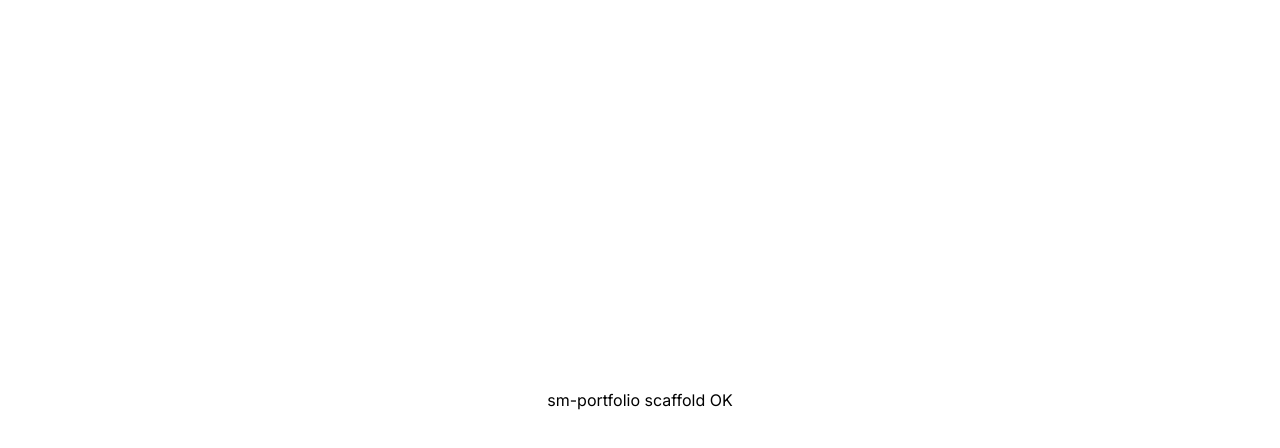
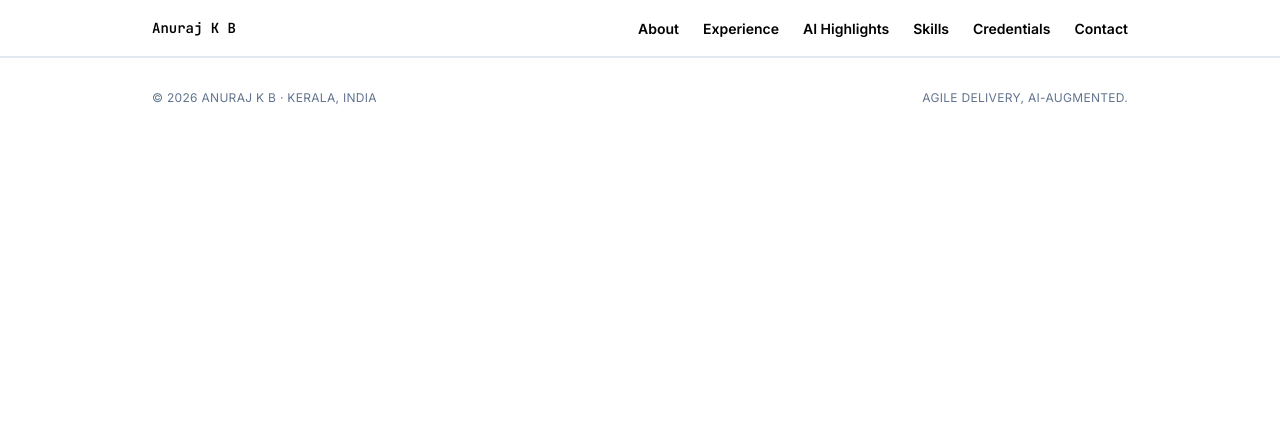
Before and after one commit to anurajkbabu-a11y/sm-portfolio, a Next.js app: page / in a window 1280 px wide. Shown: the top 448 px of the page. Built offline with nearby package versions, Linux system fonts and the light colour scheme.

Commit message:
feat: add Nav and Footer, wire into page composition

```diff
--- a/app/page.tsx
+++ b/app/page.tsx
@@ -1,7 +1,18 @@
+import Nav from "@/components/Nav";
+import Footer from "@/components/Footer";
+
 export default function Home() {
   return (
-    <main className="flex min-h-screen items-center justify-center">
-      <p>sm-portfolio scaffold OK</p>
-    </main>
+    <>
+      <a className="sr-only focus:not-sr-only" href="#main">
+        Skip to content
+      </a>
+
+      <Nav />
+
+      <main id="main">{/* section components are added here task-by-task */}</main>
+
+      <Footer />
+    </>
   );
 }
--- /dev/null
+++ b/components/Footer.tsx
@@ -0,0 +1,12 @@
+import { footer } from "@/content/site";
+
+export default function Footer() {
+  return (
+    <footer className="border-t border-slate-200 py-8">
+      <div className="mx-auto flex max-w-5xl flex-wrap items-center justify-between gap-3 px-6 text-xs uppercase tracking-wide text-slate-500">
+        <p className="m-0">{footer.copyright}</p>
+        <p className="m-0">{footer.tagline}</p>
+      </div>
+    </footer>
+  );
+}
--- /dev/null
+++ b/components/Nav.tsx
@@ -0,0 +1,32 @@
+const links = [
+  { label: "About", href: "#about" },
+  { label: "Experience", href: "#experience" },
+  { label: "AI Highlights", href: "#ai-highlights" },
+  { label: "Skills", href: "#skills" },
+  { label: "Credentials", href: "#credentials" },
+  { label: "Contact", href: "#contact" },
+];
+
+export default function Nav() {
+  return (
+    <header className="sticky top-0 z-50 border-b border-slate-200 bg-white/80 backdrop-blur">
+      <nav className="mx-auto flex max-w-5xl flex-wrap items-center justify-between gap-4 px-6 py-4">
+        <a href="#top" className="font-mono text-sm font-bold text-slate-900">
+          Anuraj K B
+        </a>
+        <ul className="flex flex-wrap items-center gap-6">
+          {links.map((link) => (
+            <li key={link.href}>
+              <a
+                href={link.href}
+                className="text-sm font-semibold text-slate-600 hover:text-teal-700"
+              >
+                {link.label}
+              </a>
+            </li>
+          ))}
+        </ul>
+      </nav>
+    </header>
+  );
+}
```
